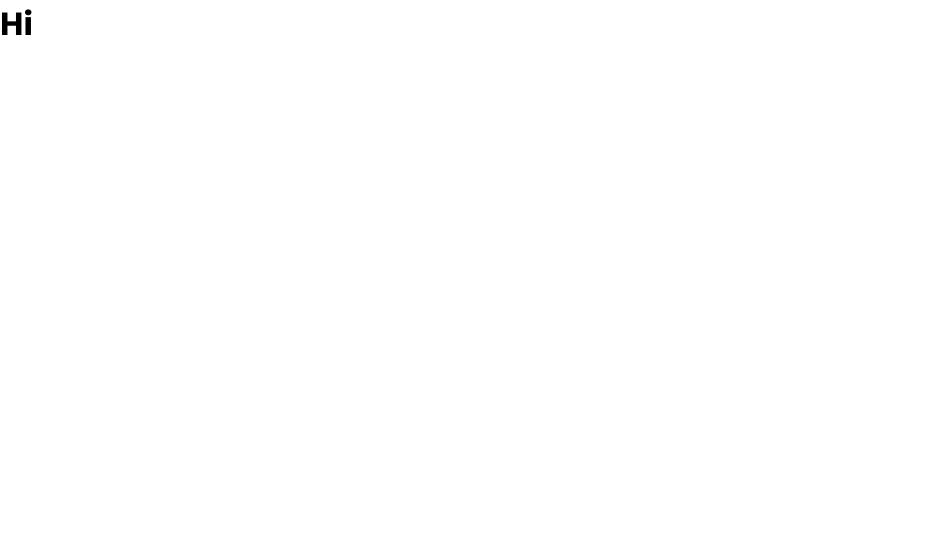
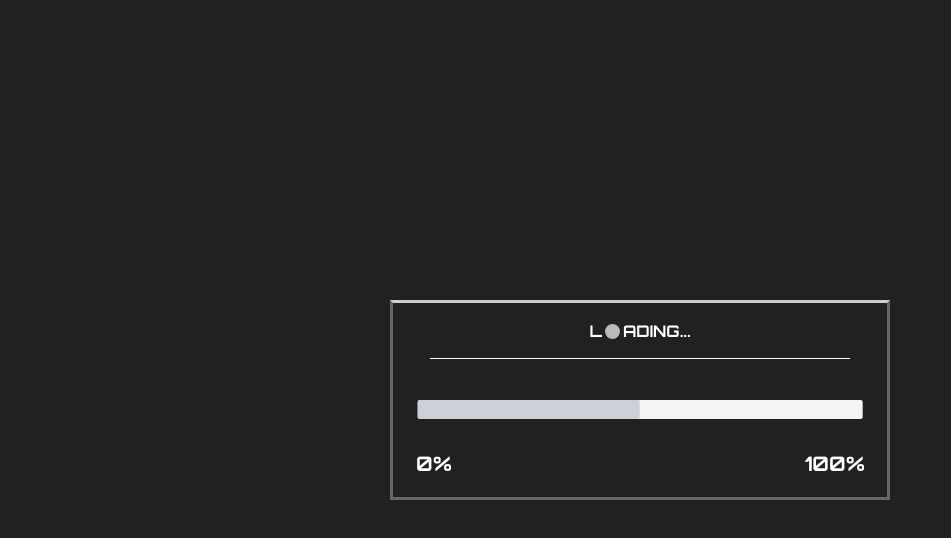
Before and after one commit to mhaji007/Portfolio-v3, a website built with Parcel: page src/index.html in a window 1280 px wide. Shown: the whole page, without its empty margins (0-951 px from the left). Built offline with nearby package versions, Linux system fonts and the light colour scheme.

Commit message:
Create loader

```diff
--- a/src/assets/js/config.js
+++ b/src/assets/js/config.js
@@ -1 +1,2 @@
 import "../styles/base.scss"
+import "../styles/loader.scss"
--- a/src/assets/styles/base.scss
+++ b/src/assets/styles/base.scss
@@ -1,5 +1,4 @@
-@import url('https://fonts.googleapis.com/css2?family=Poppins:ital,wght@0,100;0,200;0,300;0,400;0,500;0,600;0,700;0,800;0,900;1,100;1,200;1,300;1,400;1,500;1,600;1,700;1,800;1,900&display=swap');
-
+@import url('https://fonts.googleapis.com/css2?family=Lora:ital,wght@0,400;0,500;0,600;0,700;1,400;1,500;1,600;1,700&family=Orbitron:wght@400;500;600;700;800;900&family=Poppins:ital,wght@0,100;0,200;0,300;0,400;0,500;0,600;0,700;0,800;0,900;1,100;1,200;1,300;1,400;1,500;1,600;1,700;1,800;1,900&display=swap');
 
 *{
     margin: 0;
@@ -30,3 +29,18 @@ p, h1, h2, h3, h4, h5, h6 {
 img, video, canvas, svg {
     max-width: 100%;
 }
+
+/*----Variables----*/
+$main: #212121;
+$main-light:#2b2a2a;
+$accent: #bdbdbd;
+$primary-white: #ffffff;
+$primary-light-grey: #f4f4f4;
+$primary-dark-grey: #666666;
+$primary-grey: #ccd1d9;
+$primary-black: #000000;
+$primary-red: #ef4035;
+$primary-hover-red: #f33501;
+$primary-black: #000000;
+$rimary-transparent-black: rgba(0, 0, 0, 0.7);
+$primary-green: rgb(0, 175, 0);
--- /dev/null
+++ b/src/assets/styles/loader.scss
@@ -0,0 +1,128 @@
+/*----CSS Variables----*/
+
+// :root {
+//     --main: #212121;
+//     --main-light:#2b2a2a;
+//     --accent: #bdbdbd;
+//     --primary-white: #ffffff;
+//     --primary-light-grey: #f4f4f4;
+//     --primary-dark-grey: #666666;
+//     --primary-grey: #ccd1d9;
+//     --primary-black: #000000;
+//     --primary-red: #ef4035;
+//     --primary-hover-red: #f33501;
+//     --primary-black: #000000;
+//     --primary-transparent-black: rgba(0, 0, 0, 0.7);
+//     --primary-green: rgb(0, 175, 0);
+//   }
+
+/*----------------------*/
+
+@import "./base.scss";
+
+.loading {
+    position: fixed;
+    top: 0;
+    left: 0;
+    right: 0;
+    bottom: 0;
+    height: 100vh;
+    width: 100%;
+    z-index: 99;
+    background: $main;
+    display:grid;
+    place-items: center;
+    font-family: "Orbitron", sans-serif;
+    &__box{
+        position: relative;
+        width: 500px;
+        height: 200px;
+        border: 3px solid $primary-dark-grey;
+        border-top: 3px solid #cecccc;
+        @media (max-width:600px) {
+            & {
+                width:90vw
+            }
+        }
+    }
+    &__bar {
+        width: 90%;
+        height: 10%;
+        position:absolute;
+        top: 50%;
+        left: 50%;
+        transform: translateX(-50%);
+        background:$primary-light-grey;
+        border-radius: 2px;
+
+        &--inner {
+            height: 100%;
+            width: 50%;
+            border-radius: 2px;
+            background:#ccd1d9;
+        }
+    }
+    &__text {
+        position: relative;
+        color: $primary-white;
+        padding: 1rem;
+        font-style: 20px;
+        font-weight: 700;
+        display: flex;
+        align-items: center;
+        justify-content: center;
+        @media (max-width:355px) {
+            & {
+                font-size: 16px;
+            }
+        }
+
+        &--dot{
+            width: 15px;
+            height: 15px;
+            margin: 0 3px;
+            border-radius: 50%;
+            background:$primary-white;
+            animation: pulse 1s infinite;
+            @keyframes pulse {
+                from {
+                    opacity: 0;
+                    background:$primary-dark-grey
+                }
+                to {
+                    opacity: 1;
+                }
+            }
+        }
+        &--border {
+            width: 85%;
+            height: 1px;
+            background:$primary-white;
+            position: absolute;
+            bottom:0;
+            left: 50%;
+            transform:translateX(-50%)
+        }
+    }
+
+    &__counter {
+        position: absolute;
+        top:70%;
+        left: 0;color: $primary-white;
+        font-size: 20px;
+        font-weight:700;
+        width: 100%;
+        display: flex;
+        align-items: center;
+        justify-content:space-between;
+        padding:10px;
+
+        &--start-number {
+            padding-left:13px
+        }
+        &--end-number {
+            padding-right: 12px;
+            // color:var(--primary-dark-grey);
+        }
+    }
+}
--- a/src/index.html
+++ b/src/index.html
@@ -1,5 +1,6 @@
 <!DOCTYPE html>
 <html lang="en">
+
 <head>
     <meta charset="UTF-8">
     <meta http-equiv="X-UA-Compatible" content="IE=edge">
@@ -28,9 +29,32 @@
     <meta name="msapplication-TileImage" content="assets/favicons/ms-icon-144x144.png">
     <meta name="theme-color" content="#ffffff">
 </head>
+
 <body>
 
-    <h1>Hi</h1>
+    <div class="loading">
+        <div class="loading__box">
+            <div class="loading__text">
+                <div class="loading__text--border">
+
+                </div>
+                L<div class="loading__text--dot"></div>
+                <div>
+                    ADING...
+                </div>
+            </div>
+            <div class="loading__bar">
+                <div class="loading__bar--inner"></div>
+            </div>
+            <div class="loading__counter">
+                <span class="loading__counter--start-number">0%</span>
+                <div class="loading__counter--end-number">
+                    100%
+                </div>
+            </div>
+
+        </div>
+    </div>
     <script type="module" src="assets/js/config.js"></script>
 </body>
 
```
